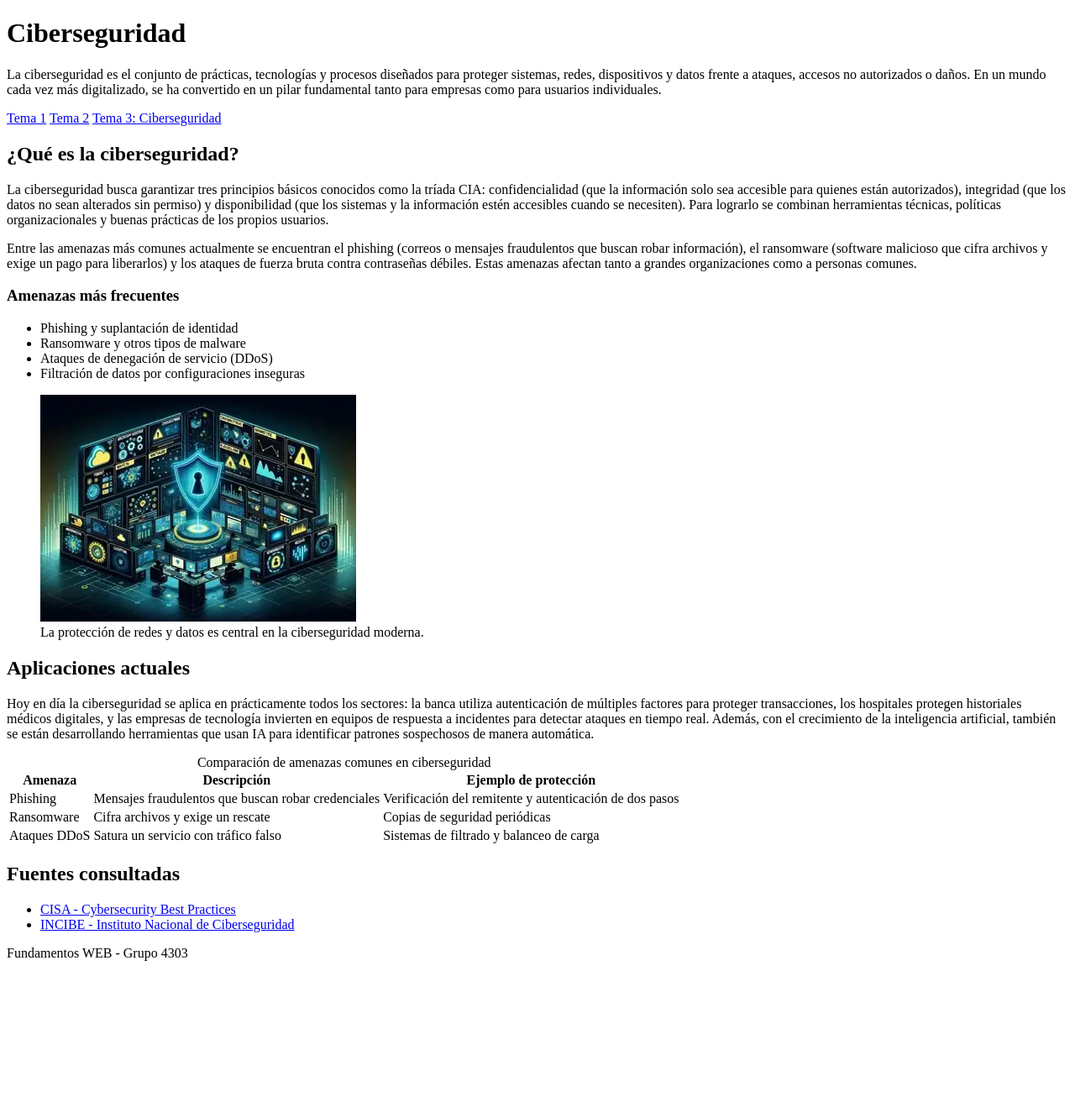
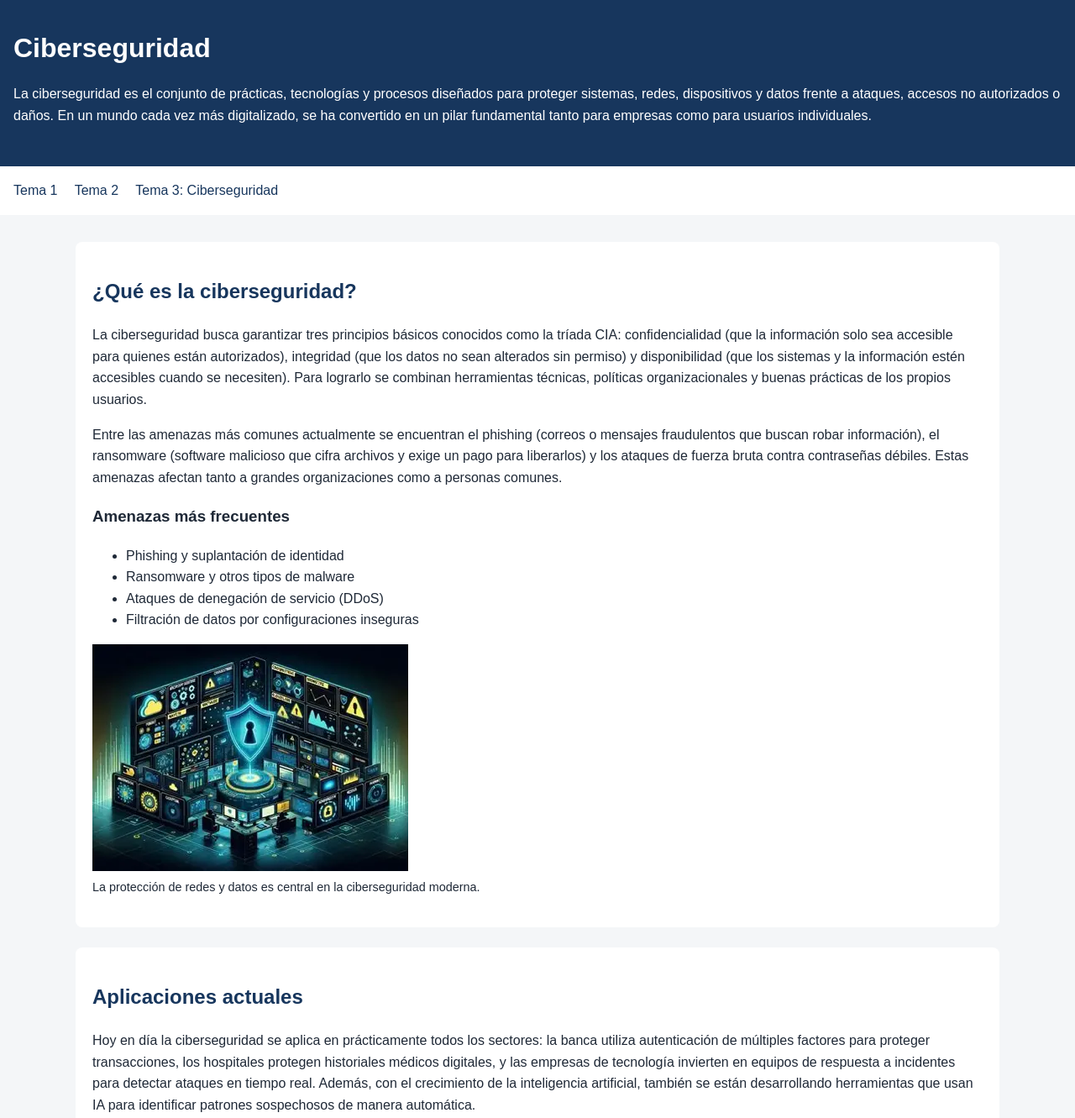
Before and after one commit to wespii/Fundamentos-Web-03, a plain HTML site: page tema3.html in a window 1280 px wide. Shown: the top 1331 px of the page at 84% size. Before the commit the page ends 1160 px from the top, so only its background shows below. Drawn offline with Linux system fonts and the light colour scheme.

Commit message:
Aplicar estilos a tema 3

```diff
--- a/tema3.html
+++ b/tema3.html
@@ -4,21 +4,22 @@
     <meta charset="UTF-8">
     <meta name="viewport" content="width=device-width, initial-scale=1.0">
     <title>Ciberseguridad</title>
+    <link rel="stylesheet" href="styless.css">
 </head>
 <body>
-    <header>
-        <h1>Ciberseguridad</h1>
+    <header class="site-header">
+        <h1 class="site-header__title">Ciberseguridad</h1>
         <p>La ciberseguridad es el conjunto de prácticas, tecnologías y procesos diseñados para proteger sistemas, redes, dispositivos y datos frente a ataques, accesos no autorizados o daños. En un mundo cada vez más digitalizado, se ha convertido en un pilar fundamental tanto para empresas como para usuarios individuales.</p>
     </header>
 
-    <nav>
+    <nav class="main-nav">
         <a href="index.html">Tema 1</a>
         <a href="tema2.html">Tema 2</a>
         <a href="tema3.html">Tema 3: Ciberseguridad</a>
     </nav>
 
-    <main>
-        <section>
+    <main class="site-main">
+        <section class="topic-section">
             <h2>¿Qué es la ciberseguridad?</h2>
             <p>La ciberseguridad busca garantizar tres principios básicos conocidos como la tríada CIA: confidencialidad (que la información solo sea accesible para quienes están autorizados), integridad (que los datos no sean alterados sin permiso) y disponibilidad (que los sistemas y la información estén accesibles cuando se necesiten). Para lograrlo se combinan herramientas técnicas, políticas organizacionales y buenas prácticas de los propios usuarios.</p>
             <p>Entre las amenazas más comunes actualmente se encuentran el phishing (correos o mensajes fraudulentos que buscan robar información), el ransomware (software malicioso que cifra archivos y exige un pago para liberarlos) y los ataques de fuerza bruta contra contraseñas débiles. Estas amenazas afectan tanto a grandes organizaciones como a personas comunes.</p>
@@ -37,7 +38,7 @@
             </figure>
         </section>
 
-        <section>
+        <section class="topic-section">
             <h2>Aplicaciones actuales</h2>
             <p>Hoy en día la ciberseguridad se aplica en prácticamente todos los sectores: la banca utiliza autenticación de múltiples factores para proteger transacciones, los hospitales protegen historiales médicos digitales, y las empresas de tecnología invierten en equipos de respuesta a incidentes para detectar ataques en tiempo real. Además, con el crecimiento de la inteligencia artificial, también se están desarrollando herramientas que usan IA para identificar patrones sospechosos de manera automática.</p>
 
@@ -70,7 +71,7 @@
             </table>
         </section>
 
-        <section>
+        <section class="topic-section">
             <h2>Fuentes consultadas</h2>
             <ul>
                 <li><a href="https://www.cisa.gov/topics/cybersecurity-best-practices" target="_blank" rel="noopener">CISA - Cybersecurity Best Practices</a></li>
@@ -79,7 +80,7 @@
         </section>
     </main>
 
-    <footer>
+    <footer class="site-footer">
         <p>Fundamentos WEB - Grupo 4303</p>
     </footer>
 </body>
```
